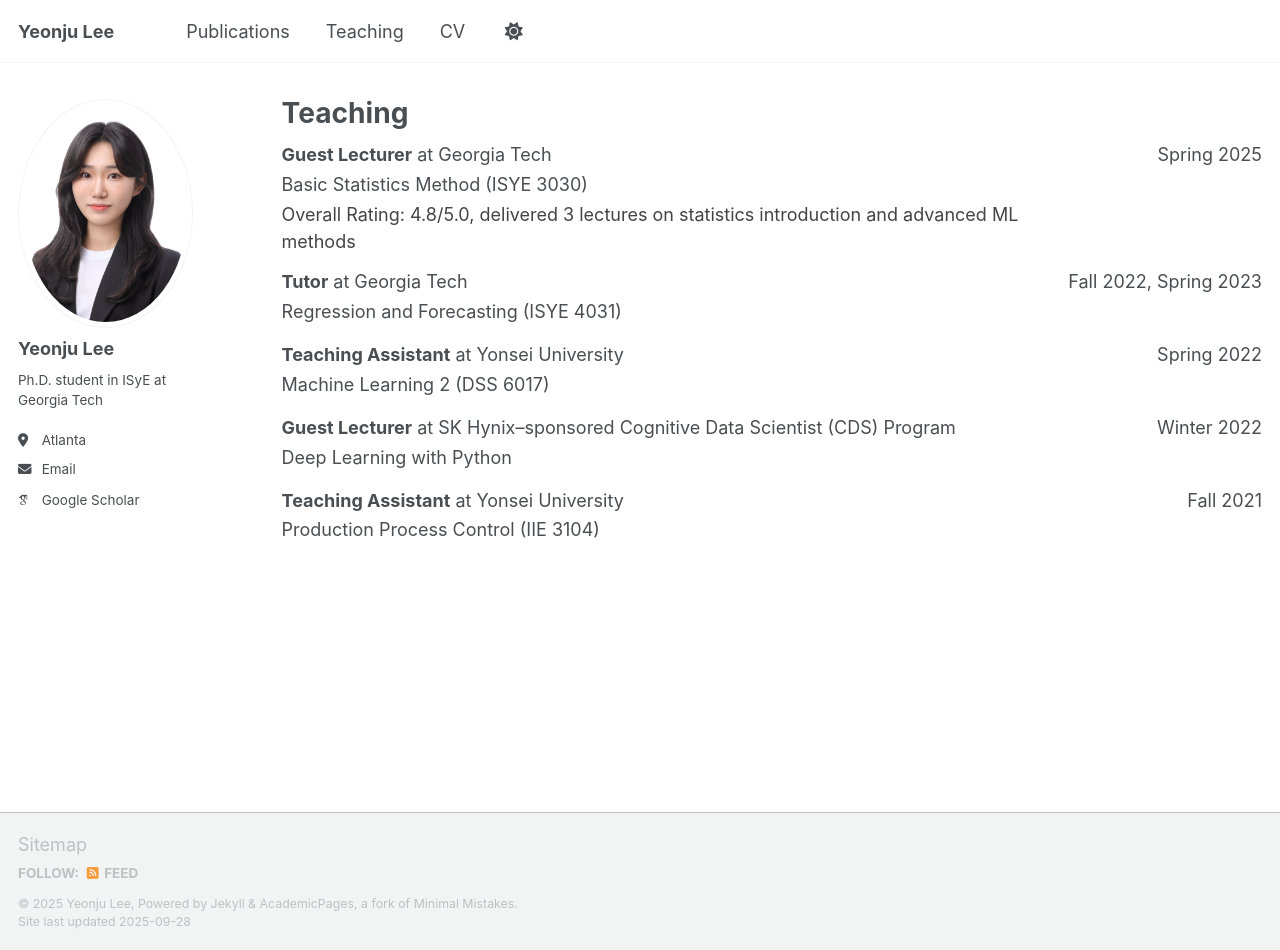
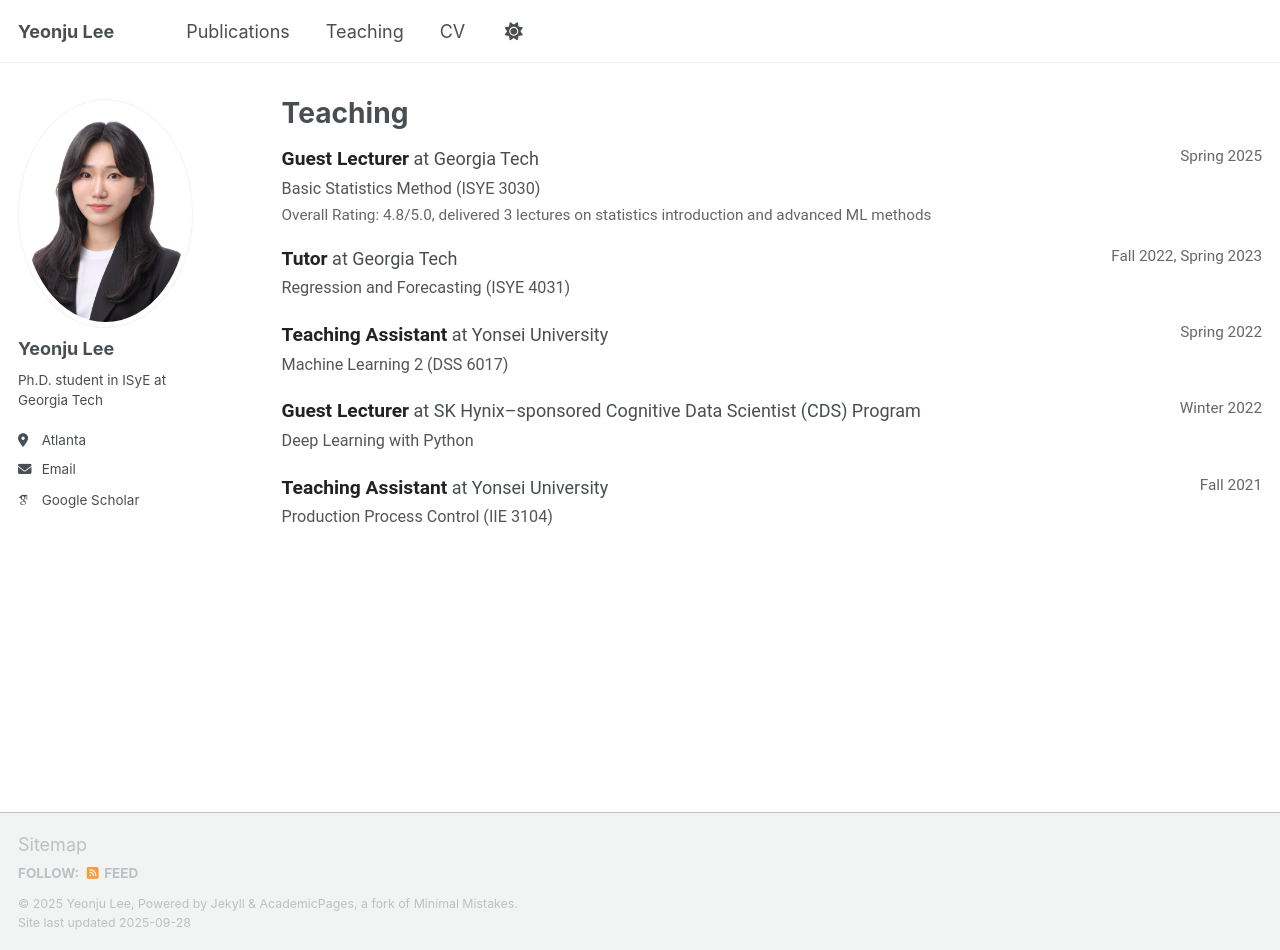
Before and after one commit to ylee845/ylee845.github.io, a Jekyll site: the page built from _pages/teaching.html, in a window 1280 px wide and 950 px high. Built offline with Jekyll 4.4.1, drawn with Linux system fonts in a browser that asks for light colours; some web fonts are replaced; a script that is not in the unit is left out.

Commit message:
Update teaching.html

```diff
--- a/_pages/teaching.html
+++ b/_pages/teaching.html
@@ -8,13 +8,58 @@ author_profile: true
 {% include base_path %}
 
 <style>
-  .teach-list{margin:0;padding:0}
-  .teach{display:flex;justify-content:space-between;gap:1rem;margin:.75rem 0}
-  .teach .left{max-width:78%}
-  .teach .role{font-weight:700}
-  .teach .course{margin:.15rem 0}
-  .teach .note{color:#444}
-  .teach .term{text-wrap:nowrap}
+/* Teaching section 스타일 */
+.teach-list {
+  margin: 0;
+  padding: 0;
+  font-family: "Roboto", Arial, sans-serif; /* 폰트 통일 */
+}
+
+.teach {
+  display: flex;
+  justify-content: space-between;
+  gap: 1rem;
+  margin: 1rem 0;
+}
+
+/* 왼쪽 영역 */
+.teach .left {
+  max-width: 78%;
+}
+
+/* 역할(Guest Lecturer, Tutor 등)만 크게/짙게 */
+.teach .role {
+  font-weight: 600;
+  font-size: clamp(1rem, 1.5vw, 1.15rem);
+  color: #222;
+}
+
+/* 기관명은 같은 줄에 자연스럽게 */
+.teach .institution {
+  font-weight: 400;
+  color: #333;
+}
+
+/* 과목명/코드: 본문보다 조금 작게 */
+.teach .course {
+  margin: .15rem 0;
+  font-size: clamp(0.9rem, 1.2vw, 1rem);
+  color: #555;
+}
+
+/* 노트 (평가, 설명 등): 더 작고 회색 */
+.teach .note {
+  font-size: clamp(0.85rem, 1.1vw, 0.95rem);
+  color: #666;
+}
+
+/* Term (연도/학기): 오른쪽 정렬, 회색 */
+.teach .term {
+  font-size: clamp(0.85rem, 1vw, 0.95rem);
+  color: #666;
+  text-wrap: nowrap;
+}
+
 </style>
 
 <div class="teach-list">
```
